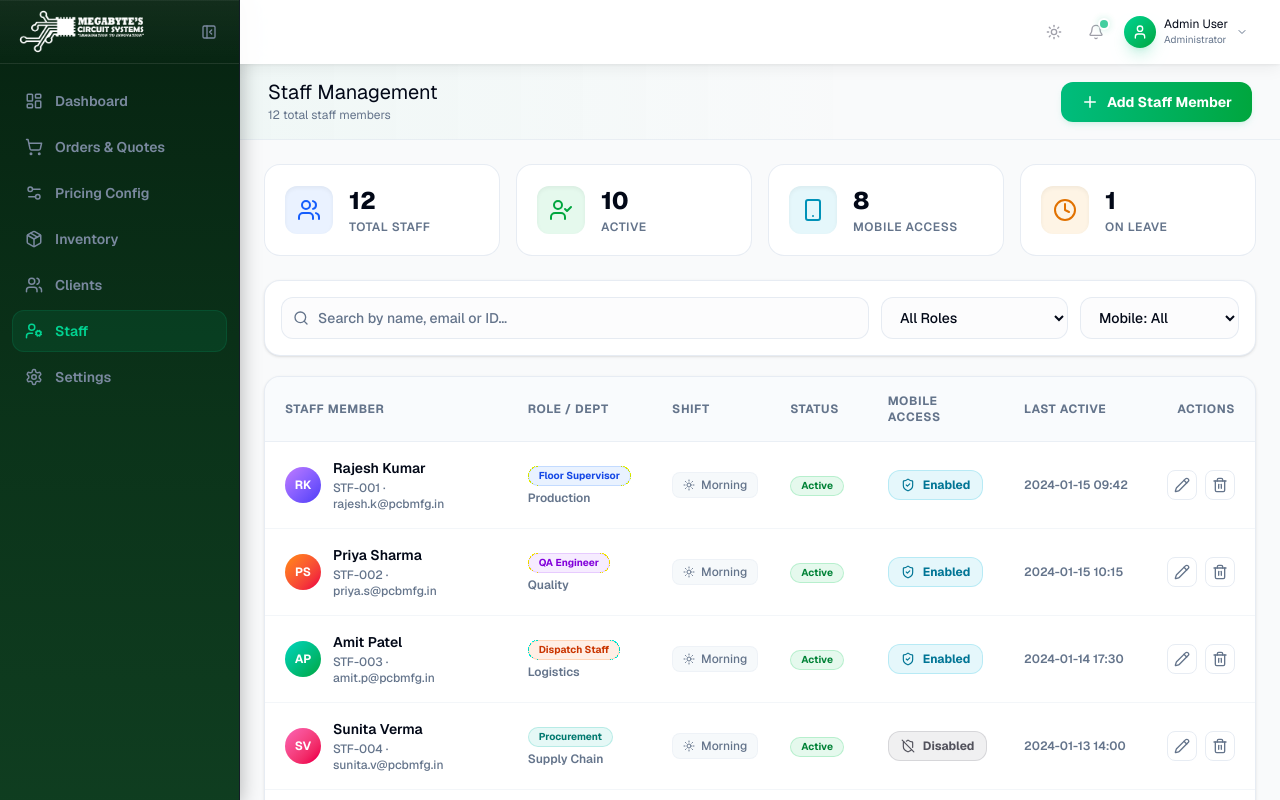
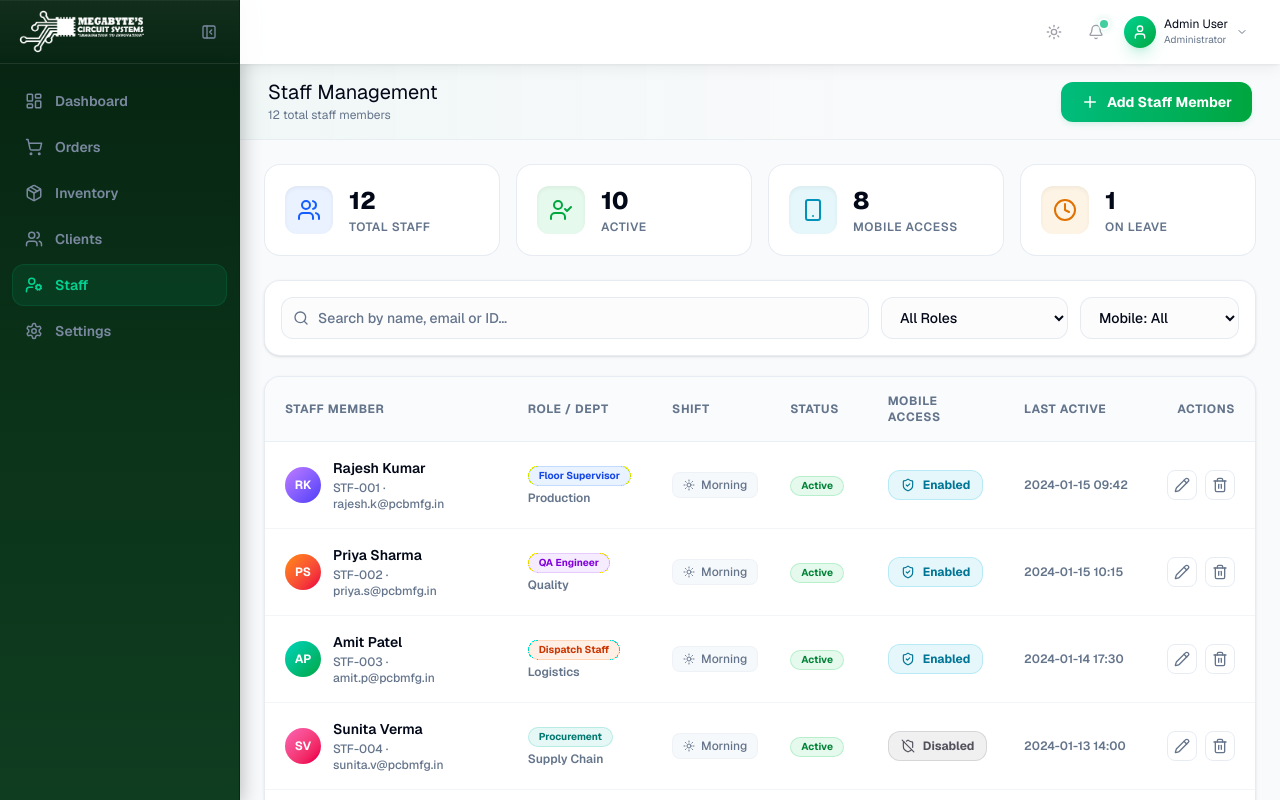
Before and after one commit to nareshpatel007/megabyte-circuits-admin, a Next.js app: page /staff in a window 1280 px wide. Built offline with nearby package versions, Linux system fonts and the light colour scheme.

Commit message:
Sidebar menu change

```diff
--- a/app/dashboard/page.tsx
+++ b/app/dashboard/page.tsx
@@ -297,8 +297,8 @@ export default function DashboardPage() {
                                     </div>
                                     <span
                                         className={`text-[10px] px-2 py-0.5 rounded-full border font-medium ${svc.ok
-                                                ? "bg-green-500/10 text-green-400 border-green-500/20"
-                                                : "bg-yellow-500/10 text-yellow-400 border-yellow-500/20"
+                                            ? "bg-green-500/10 text-green-400 border-green-500/20"
+                                            : "bg-yellow-500/10 text-yellow-400 border-yellow-500/20"
                                             }`}
                                     >
                                         {svc.status}
--- a/components/layout/sidebar.tsx
+++ b/components/layout/sidebar.tsx
@@ -19,8 +19,8 @@ import { cn } from "@/lib/utils";
 
 const navItems = [
     { href: "/dashboard", label: "Dashboard", icon: LayoutDashboard },
-    { href: "/orders", label: "Orders & Quotes", icon: ShoppingCart },
-    { href: "/pricing", label: "Pricing Config", icon: Settings2 },
+    { href: "/orders", label: "Orders", icon: ShoppingCart },
+    // { href: "/pricing", label: "Pricing Config", icon: Settings2 },
     { href: "/inventory", label: "Inventory", icon: Package },
     { href: "/clients", label: "Clients", icon: Users },
     { href: "/staff", label: "Staff", icon: UserCog },
```
Also changed, not shown: components/layout/dashboard-layout.tsx (indentation only).
